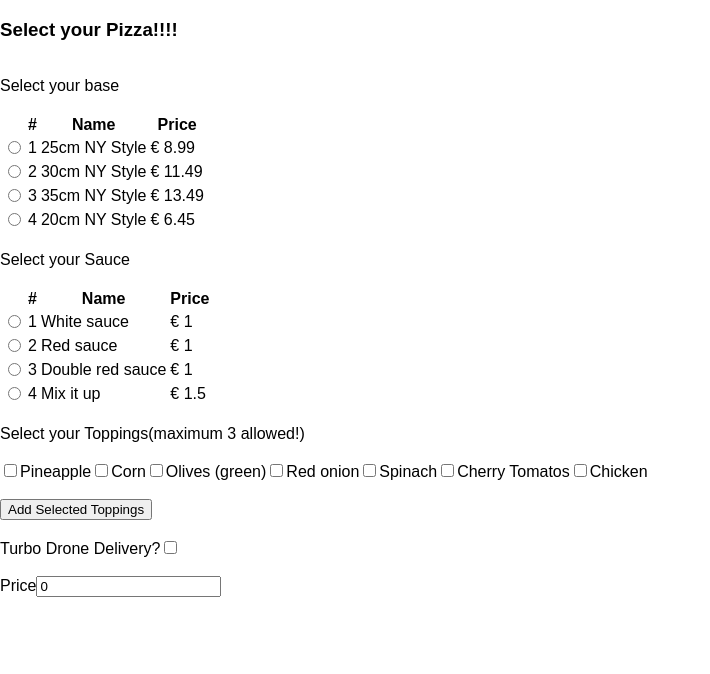
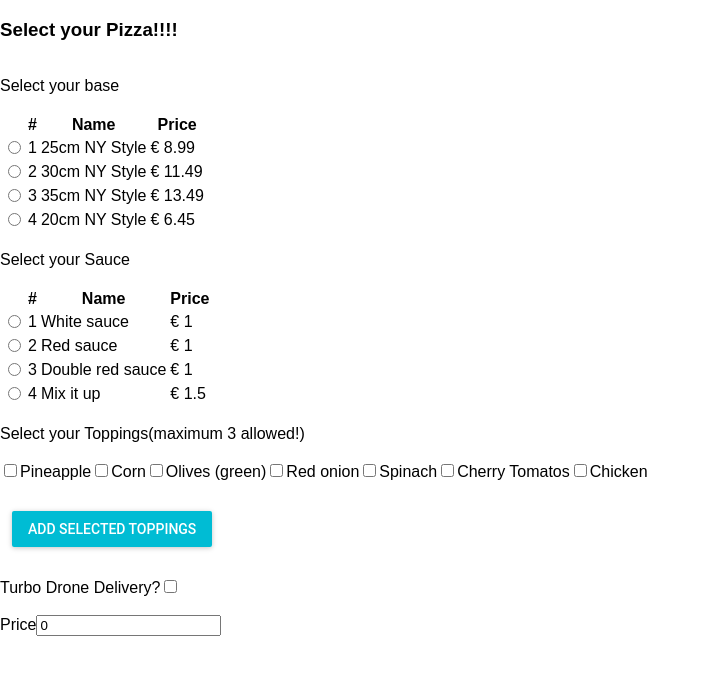
Before and after one commit to neenu-kurian/pizza-configurator-app, a React (Create React App) app: page / in a window 1280 px wide. Shown: the top 674 px of the page, without its empty margins (0-710 px from the left). Built offline with nearby package versions, Linux system fonts and the light colour scheme.

Commit message:
added button material-ui

```diff
--- a/package.json
+++ b/package.json
@@ -8,7 +8,11 @@
     "react-redux": "^5.0.7",
     "react-scripts": "1.1.4",
     "redux": "^4.0.0",
-    "redux-thunk": "^2.2.0"
+    "redux-thunk": "^2.2.0",
+    "browserify": "^6.3.2",
+    "reactify": "^0.16.0",
+    "material-ui": "^0.20.0"
+
   },
   "scripts": {
     "start": "react-scripts start",
--- a/src/components/PizzaCheckBox.js
+++ b/src/components/PizzaCheckBox.js
@@ -2,6 +2,14 @@ import React, {Component} from 'react';
 import {connect} from 'react-redux'
 import {toppings} from '../constants'
 import GetSelectedToppings from '../actions/GetSelectedToppings'
+import RaiseButton from 'material-ui/RaisedButton'
+
+/**
+ * Toppings button style
+ */
+const buttonStyle = {
+    margin: 12,
+}
 
 class PizzaCheckBox extends Component {
     constructor(props)
@@ -77,7 +85,7 @@ class PizzaCheckBox extends Component {
                         })}
 
                     </div><br/>
-                    <button type="submit">Add Selected Toppings</button>
+                    <RaiseButton type="submit" label="Add Selected Toppings" primary={true} style={buttonStyle}/>
                 </form>
             </div>
         )
--- a/src/components/PizzaForm.js
+++ b/src/components/PizzaForm.js
@@ -5,6 +5,7 @@ import PizzaCheckBox from './PizzaCheckBox'
 import {connect} from 'react-redux'
 import GetSelectedToppings from '../actions/GetSelectedToppings'
 import TurboDrone from './TurboDrone'
+import MuiThemeProvider from 'material-ui/styles/MuiThemeProvider'
 
 class PizzaForm extends Component{
 
@@ -12,6 +13,7 @@ class PizzaForm extends Component{
 render() {
     console.log("inside form")
     return (
+        <MuiThemeProvider>
         <form className="container" >
             <h3>Select your Pizza!!!!</h3>
             <br/>
@@ -25,6 +27,7 @@ render() {
             <TurboDrone />
             <br/>
          </form>
+         </MuiThemeProvider>
     )}
 }
 
```
Also changed, not shown: 1 other file (tests, documents, lock files or other folders).
